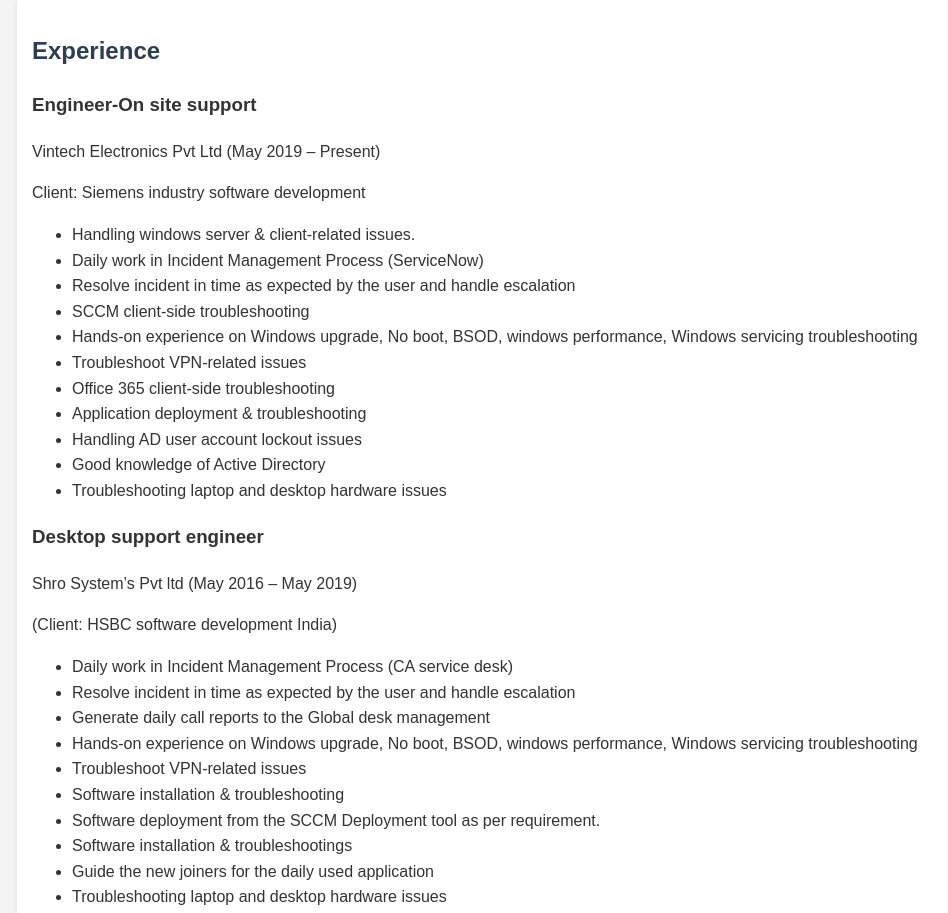
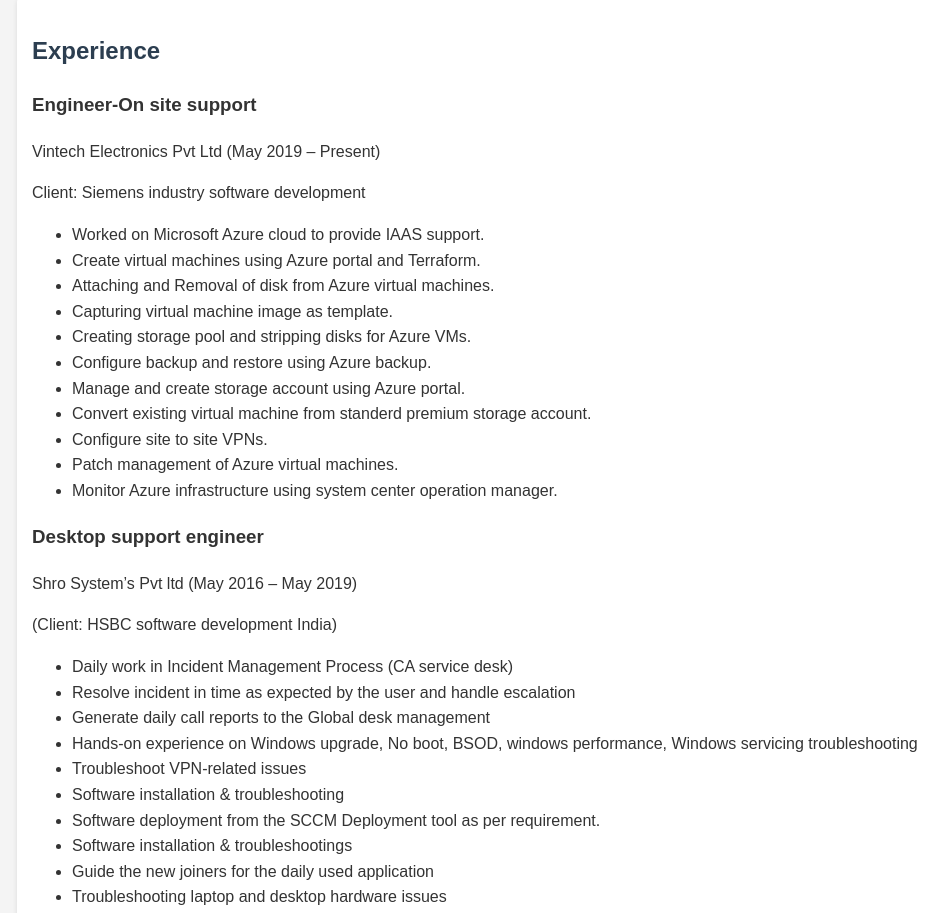
Before and after one commit to pritishtd/myresume, a plain HTML site: page index.html in a window 1280 px wide. Shown: the part 563-1476 px from the top of the page, without its empty margins (3-951 px from the left). Drawn offline with Linux system fonts and the light colour scheme.

Commit message:
Update index.html

```diff
--- a/index.html
+++ b/index.html
@@ -34,17 +34,17 @@ cts<!DOCTYPE html>
             <p>Vintech Electronics Pvt Ltd (May 2019 – Present)</p>
 			<p>Client: Siemens industry software development</p>
             <ul>
-                <li>Handling windows server & client-related issues.</li>
-                <li>Daily work in Incident Management Process (ServiceNow)</li>
-                <li>Resolve incident in time as expected by the user and handle escalation</li>
-				<li>SCCM client-side troubleshooting</li>
-				<li>Hands-on experience on Windows upgrade, No boot, BSOD, windows performance, Windows servicing troubleshooting</li>
-				<li>Troubleshoot VPN-related issues</li>
-				<li>Office 365 client-side troubleshooting</li>
-				<li>Application deployment & troubleshooting</li>
-				<li>Handling AD user account lockout issues</li>
-				<li>Good knowledge of Active Directory</li>
-				<li>Troubleshooting laptop and desktop hardware issues</li>
+                <li>Worked on Microsoft Azure cloud to provide IAAS support.</li>
+                <li>Create virtual machines using Azure portal and Terraform.</li>
+                <li>Attaching and Removal of disk from Azure virtual machines.</li>
+		<li>Capturing virtual machine image as template.</li>
+		<li>Creating storage pool and stripping disks for Azure VMs.</li>
+		<li>Configure backup and restore using Azure backup.</li>
+		<li>Manage and create storage account using Azure portal.</li>
+		<li>Convert existing virtual machine from standerd premium storage account.</li>
+		<li>Configure site to site VPNs.</li>
+		<li>Patch management of Azure virtual machines.</li>
+		<li>Monitor Azure infrastructure using system center operation manager.</li>
             </ul>
         </div>
 
@@ -98,7 +98,7 @@ cts<!DOCTYPE html>
 
 	<section>
         <h3>Projects</h3>
-        <h3>Jetking certified hardware & networking professional (JCHNP</h3>
+        <h3>Deployed</h3>
 		<h3>Microsoft Azure training</h3>
 		<h3>AWS solution architect training</h3>
 		<h3>Windows Server 2019</h3>
```
